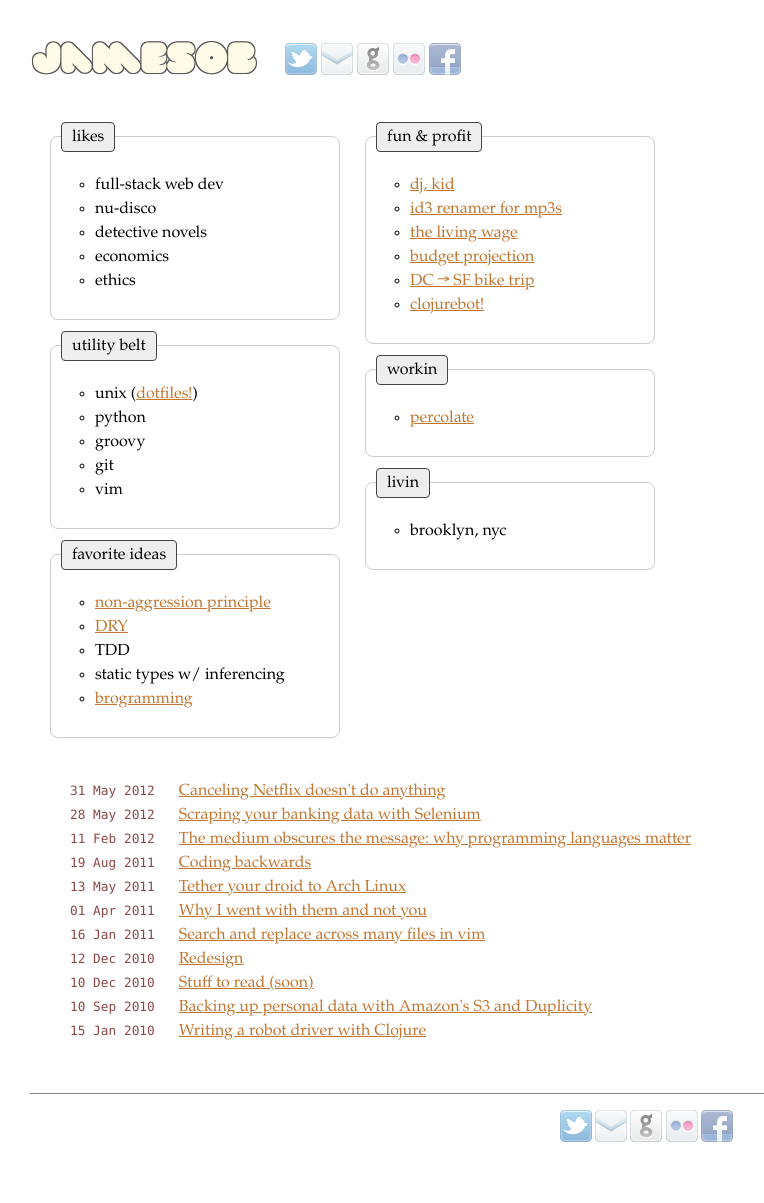
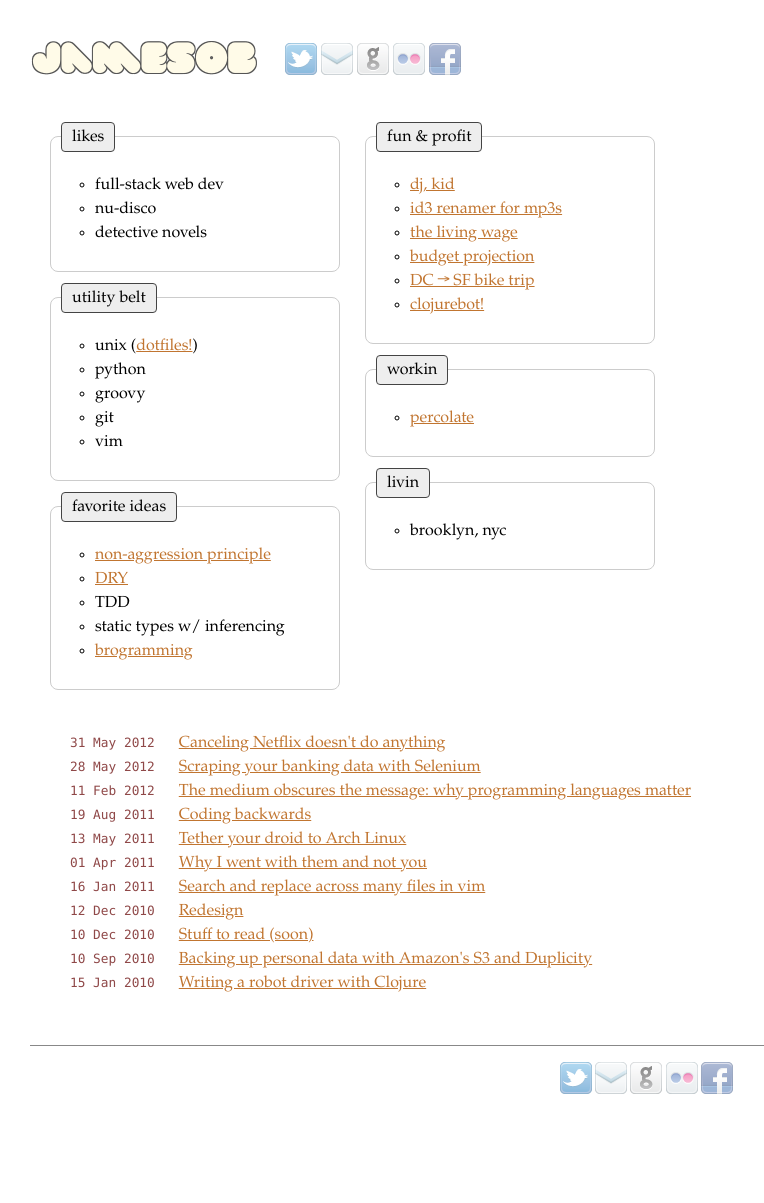
Before and after one commit to jamesob/jamesob.github.io, a Jekyll site: the page built from index.html, in a window 1280 px wide. Shown: the whole page, without its empty margins (240-1004 px from the left). Built offline with Jekyll 4.4.1, drawn with Linux system fonts in a browser that asks for light colours; after the commit the page ends 1155 px from its top, so only the background shows below that.

Commit message:
removed likes

```diff
--- a/index.html
+++ b/index.html
@@ -14,8 +14,6 @@ title: James O'Beirne
           <li>full-stack web dev</li>
           <li>nu-disco</li>
           <li>detective novels</li>
-          <li>economics</li>
-          <li>ethics</li>
         </ul>
       </div>
 
```
